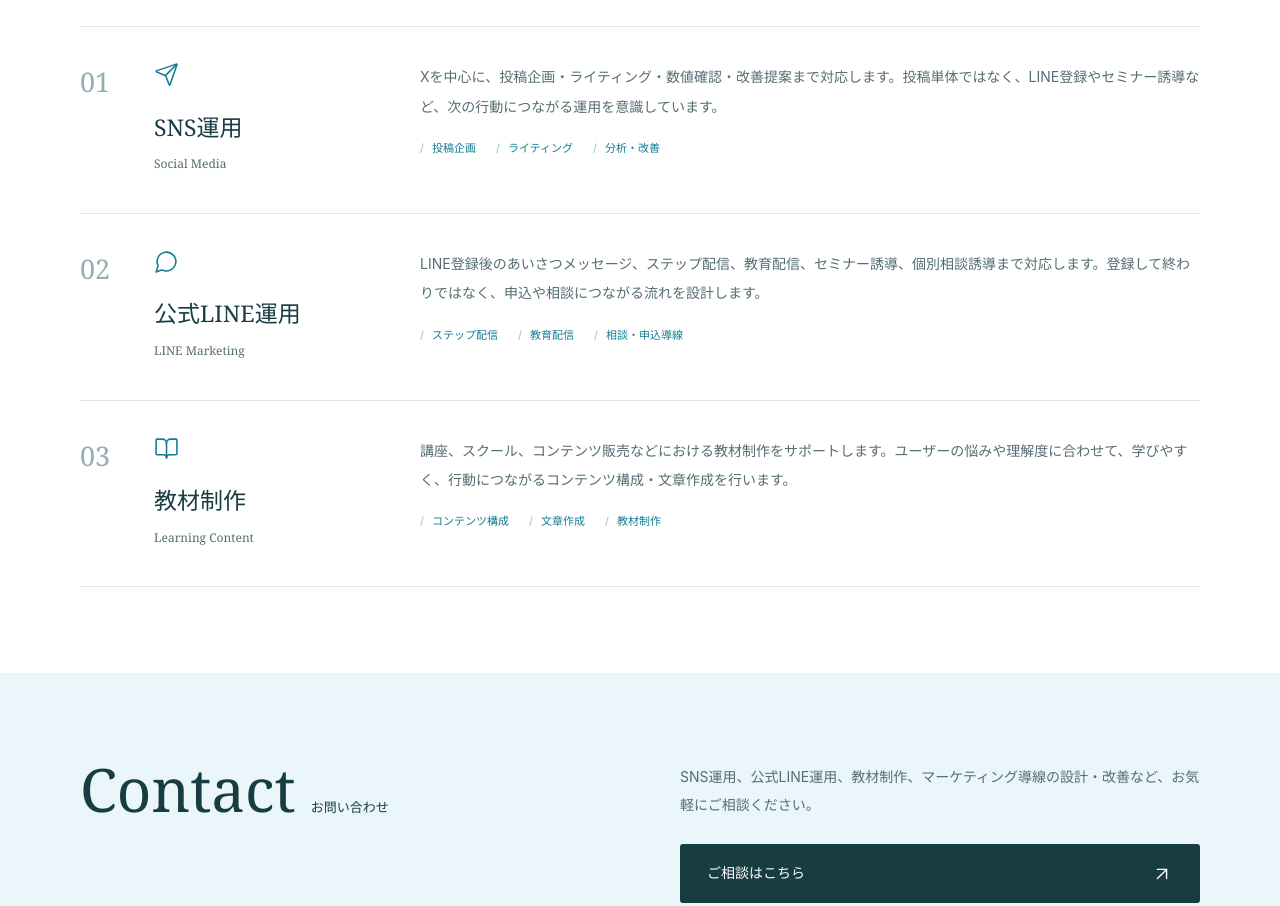
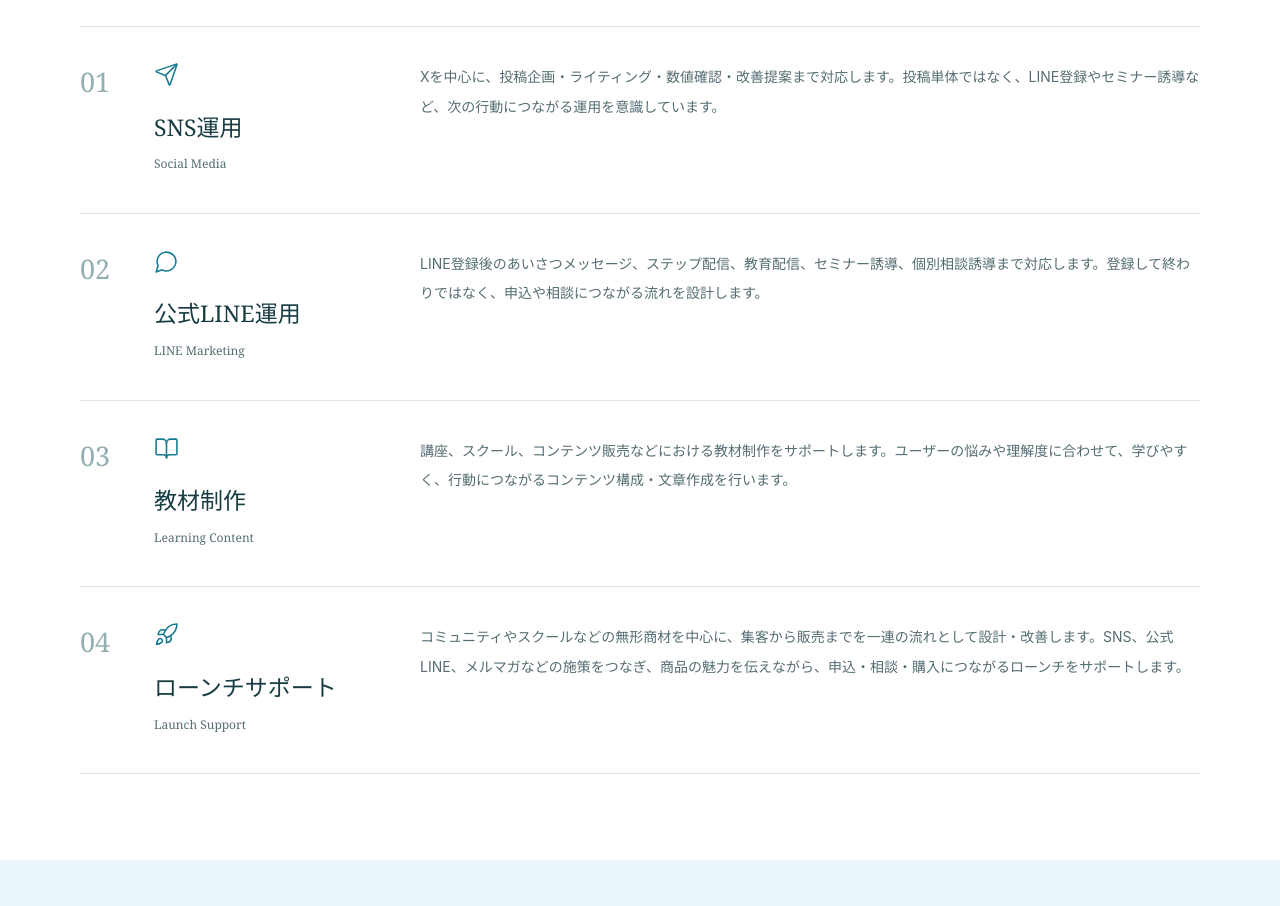
Before and after one commit to sorairo1807/portfolio, a plain HTML site: page index.html in a window 1280 px wide. Shown: the part 2520-3426 px from the top of the page. Drawn offline with Linux system fonts and the light colour scheme.

Commit message:
Update index.html

```diff
--- a/index.html
+++ b/index.html
@@ -288,11 +288,7 @@
             </div>
             <div class="service-description">
               <p>Xを中心に、投稿企画・ライティング・数値確認・改善提案まで対応します。投稿単体ではなく、LINE登録やセミナー誘導など、次の行動につながる運用を意識しています。</p>
-              <div class="service-tags">
-                <span>投稿企画</span>
-                <span>ライティング</span>
-                <span>分析・改善</span>
-              </div>
+
             </div>
           </article>
 
@@ -307,11 +303,7 @@
             </div>
             <div class="service-description">
               <p>LINE登録後のあいさつメッセージ、ステップ配信、教育配信、セミナー誘導、個別相談誘導まで対応します。登録して終わりではなく、申込や相談につながる流れを設計します。</p>
-              <div class="service-tags">
-                <span>ステップ配信</span>
-                <span>教育配信</span>
-                <span>相談・申込導線</span>
-              </div>
+
             </div>
           </article>
 
@@ -327,13 +319,32 @@
             </div>
             <div class="service-description">
               <p>講座、スクール、コンテンツ販売などにおける教材制作をサポートします。ユーザーの悩みや理解度に合わせて、学びやすく、行動につながるコンテンツ構成・文章作成を行います。</p>
-              <div class="service-tags">
-                <span>コンテンツ構成</span>
-                <span>文章作成</span>
-                <span>教材制作</span>
-              </div>
+
             </div>
           </article>
+          <article class="service-row">
+  <span class="service-number">04</span>
+
+  <div class="service-title">
+    <svg xmlns="http://www.w3.org/2000/svg" width="24" height="24"
+      viewBox="0 0 24 24" fill="none" stroke="currentColor"
+      stroke-width="2" stroke-linecap="round" stroke-linejoin="round"
+      class="lucide lucide-rocket" aria-hidden="true" focusable="false">
+      <path d="M4.5 16.5c-1.5 1.26-2 5-2 5s3.74-.5 5-2c.71-.84.7-2.13-.09-2.91a2.18 2.18 0 0 0-2.91-.09z"></path>
+      <path d="m12 15-3-3a22 22 0 0 1 2-3.95A12.88 12.88 0 0 1 22 2c0 2.72-.78 7.5-6 11a22.35 22.35 0 0 1-4 2z"></path>
+      <path d="M9 12H4s.55-3.03 2-4c1.62-1.08 5 0 5 0"></path>
+      <path d="M12 15v5s3.03-.55 4-2c1.08-1.62 0-5 0-5"></path>
+    </svg>
+
+    <h3>ローンチサポート</h3>
+    <small lang="en">Launch Support</small>
+  </div>
+
+  <div class="service-description">
+    <p>コミュニティやスクールなどの無形商材を中心に、集客から販売までを一連の流れとして設計・改善します。SNS、公式LINE、メルマガなどの施策をつなぎ、商品の魅力を伝えながら、申込・相談・購入につながるローンチをサポートします。</p>
+
+  </div>
+</article>
         </div>
       </section>
 
```
